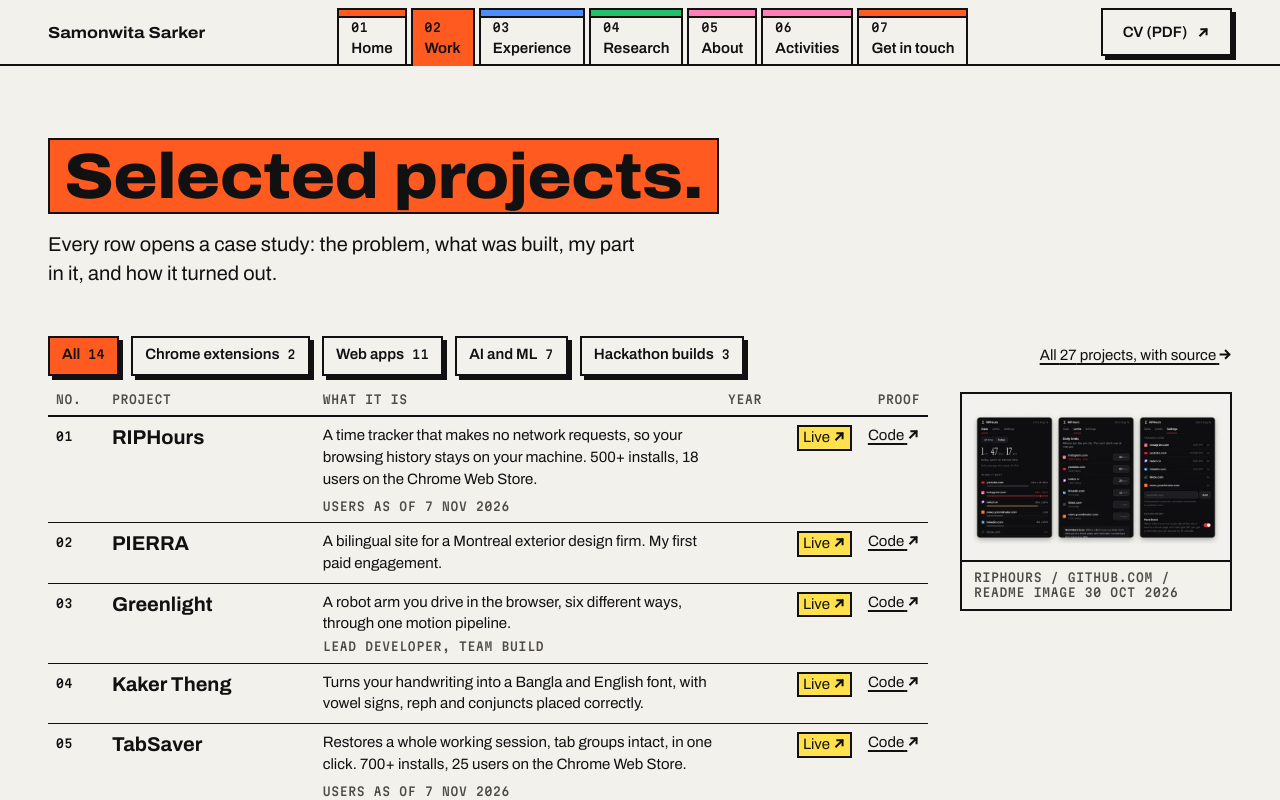
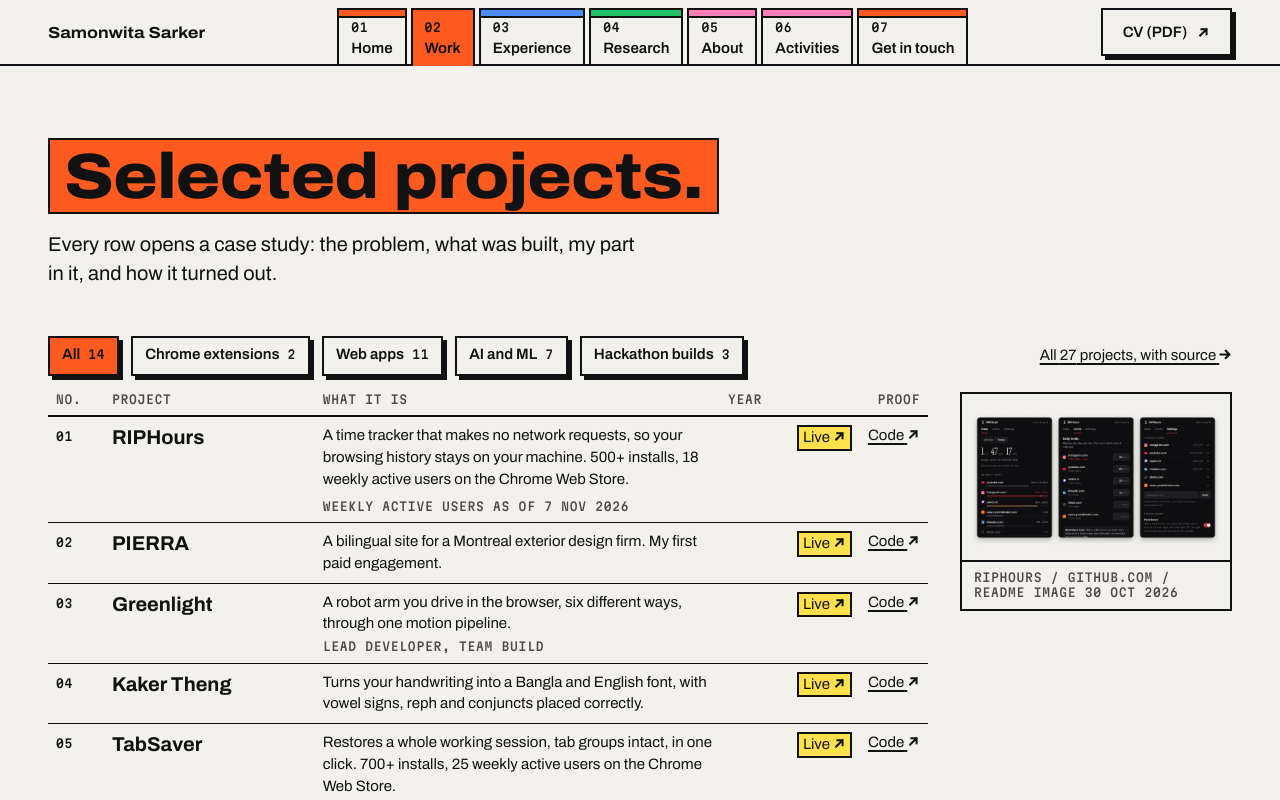
Before and after one commit to SamisDone/Professional-Portfolio-SST, a React (Vite) app: page /work in a window 1280 px wide. Shown: the top 800 px of the page. Built offline with nearby package versions, Linux system fonts and the light colour scheme.

Commit message:
Call the extension figures weekly active users

```diff
--- a/src/data/content.ts
+++ b/src/data/content.ts
@@ -146,10 +146,9 @@ export type Project = {
 /**
  * The Chrome Web Store figures, in one place. `installs` is from the
  * developer dashboard; `users` is the number the public listing shows, so a
- * visitor who opens the listing finds that number on it. Chrome's docs say
- * the Users stat "only captures installations; it doesn't monitor whether
- * users are active or not", so it is called users, not weekly users. How to
- * refresh them is in the README, under Editing content.
+ * visitor who opens the listing finds that number on it. It is labelled
+ * weekly active users at the owner's direction. How to refresh them is in the
+ * README, under Editing content.
  */
 export const chromeStore = {
   asOf: "2026-11-07",
@@ -158,9 +157,9 @@ export const chromeStore = {
 };
 const MONTHS = ["Jan", "Feb", "Mar", "Apr", "May", "Jun", "Jul", "Aug", "Sep", "Oct", "Nov", "Dec"];
 const [storeY, storeM, storeD] = chromeStore.asOf.split("-").map(Number);
-const storeNote = `Users as of ${storeD} ${MONTHS[storeM - 1]} ${storeY}`;
+const storeNote = `Weekly active users as of ${storeD} ${MONTHS[storeM - 1]} ${storeY}`;
 const storeFigure = (id: "riphours" | "tabsaver") =>
-  `${chromeStore[id].installs} installs, ${chromeStore[id].users} users on the Chrome Web Store`;
+  `${chromeStore[id].installs} installs, ${chromeStore[id].users} weekly active users on the Chrome Web Store`;
 
 export const featured: Project[] = [
   {
```
